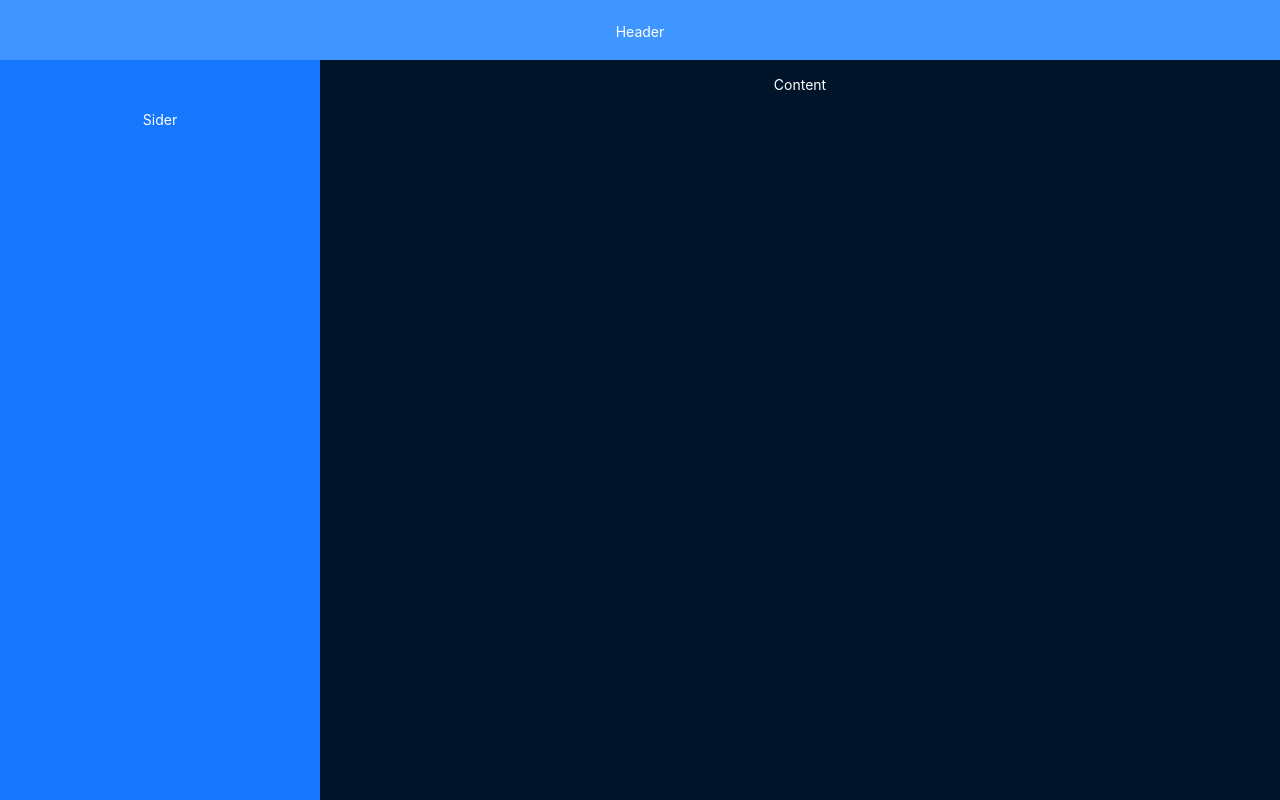
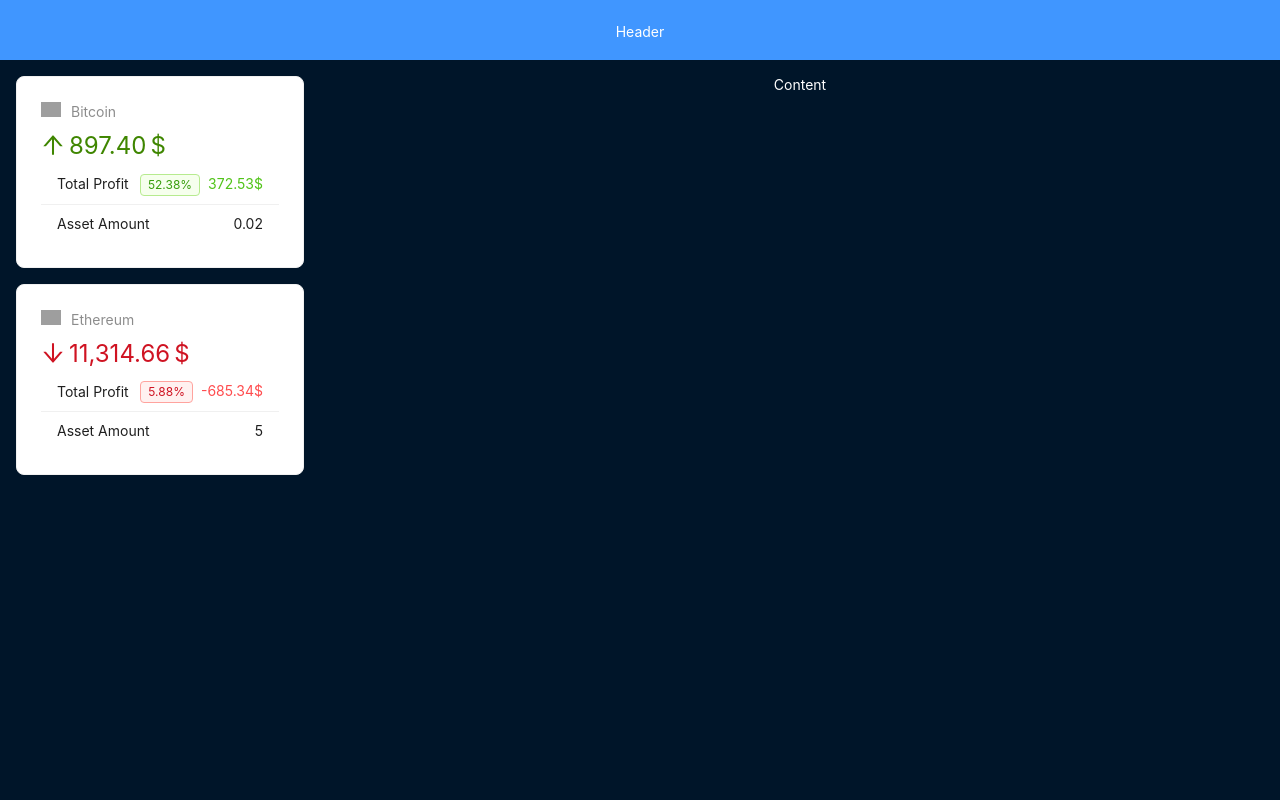
Before and after one commit to LisitsynP/Crypto, a React (Vite) app: page / in a window 1280 px wide. Built offline with nearby package versions, Linux system fonts and the light colour scheme; grey boxes are pictures that could not be loaded.

Commit message:
AppSider.jsx component layout completed

```diff
--- a/src/api.js
+++ b/src/api.js
@@ -4,7 +4,7 @@
   return new Promise((resolve) => {
     setTimeout(() => {
       resolve(cryptoData);
-    }, 2000);
+    }, 1);
   });
 }
 
@@ -12,6 +12,6 @@
   return new Promise((resolve) => {
     setTimeout(() => {
       resolve(cryptoAssets);
-    }, 2000);
+    }, 1);
   });
 }
--- a/src/components/layout/AppSider.jsx
+++ b/src/components/layout/AppSider.jsx
@@ -1,16 +1,106 @@
-import { Layout } from "antd";
+import { ArrowDownOutlined, ArrowUpOutlined } from "@ant-design/icons";
+import { Layout, Card, Statistic, List, Spin, Typography, Tag } from "antd";
+import { useEffect, useState } from "react";
+import { fakeFetchCrypto, FetchAssets } from "../../api";
+import { percentDifference, capitalize } from "../../utils";
 
 const siderStyle = {
-  textAlign: "center",
-  lineHeight: "120px",
-  color: "#fff",
-  backgroundColor: "#1677ff",
+  padding: "1rem",
 };
 
 export default function AppSider() {
+  const [loading, setLoading] = useState(false);
+  const [crypto, setCrypto] = useState([]);
+  const [assets, setAssets] = useState([]);
+  useEffect(() => {
+    async function preloader() {
+      setLoading(true);
+      const { result } = await fakeFetchCrypto();
+      const assets = await FetchAssets();
+
+      setAssets(
+        assets.map((asset) => {
+          const coin = result.find((c) => c.id === asset.id);
+          return {
+            icon: coin.icon,
+            grow: asset.price < coin.price,
+            growPercent: percentDifference(asset.price, coin.price),
+            totalAmount: asset.amount * coin.price,
+            totalProfit: coin.price * asset.amount - asset.price * asset.amount,
+            ...asset,
+          };
+        })
+      );
+      setCrypto(result);
+      setLoading(false);
+    }
+    preloader();
+  }, []);
+
+  if (loading) {
+    return <Spin fullscreen />;
+  }
+
   return (
     <Layout.Sider width="25%" style={siderStyle}>
-      Sider
+      {assets.map((asset) => {
+        return (
+          <Card key={asset.id} style={{ marginBottom: "1rem" }}>
+            <Statistic
+              // title={capitalize(asset.id)}
+              title={
+                <div>
+                  <img
+                    style={{ width: "20px", marginRight: "10px" }}
+                    src={asset.icon}
+                    alt={asset.id}
+                  />
+                  {capitalize(asset.id)}
+                </div>
+              }
+              value={asset.totalAmount}
+              precision={2}
+              valueStyle={{
+                color: asset.grow ? "#3f8600" : "#cf1322",
+              }}
+              prefix={asset.grow ? <ArrowUpOutlined /> : <ArrowDownOutlined />}
+              suffix="$"
+            />
+            <List
+              size="small"
+              dataSource={[
+                {
+                  title: "Total Profit",
+                  value: asset.totalProfit,
+                  withTag: true,
+                },
+                { title: "Asset Amount", value: asset.amount, isPlain: true },
+                // { title: "Difference", value: asset.growPercent },
+              ]}
+              renderItem={(item) => (
+                <List.Item>
+                  <span>{item.title}</span>
+                  <span>
+                    {item.isPlain && item.value}
+
+                    {item.withTag && (
+                      <Tag color={asset.grow ? "green" : "red"}>
+                        {asset.growPercent}%
+                      </Tag>
+                    )}
+
+                    {!item.isPlain && (
+                      <Typography.Text type={asset.grow ? "success" : "danger"}>
+                        {item.value.toFixed(2)}$
+                      </Typography.Text>
+                    )}
+                  </span>
+                </List.Item>
+              )}
+            />
+          </Card>
+        );
+      })}
     </Layout.Sider>
   );
 }
--- /dev/null
+++ b/src/utils.js
@@ -0,0 +1,7 @@
+export function percentDifference(a, b) {
+  return +(100 * Math.abs((a - b) / ((a + b) / 2))).toFixed(2);
+}
+
+export function capitalize(str) {
+  return str.charAt(0).toUpperCase() + str.substr(1);
+}
```
